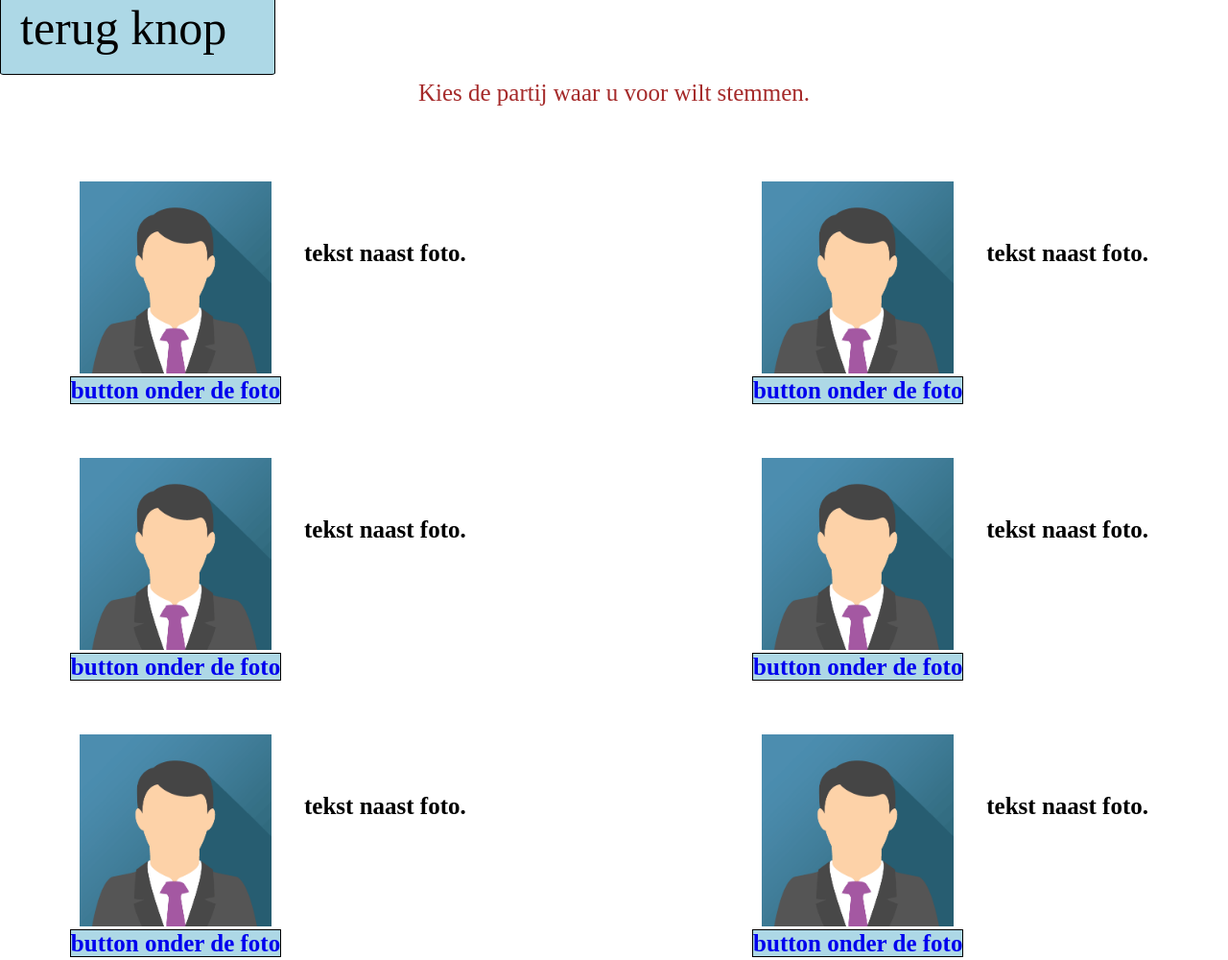
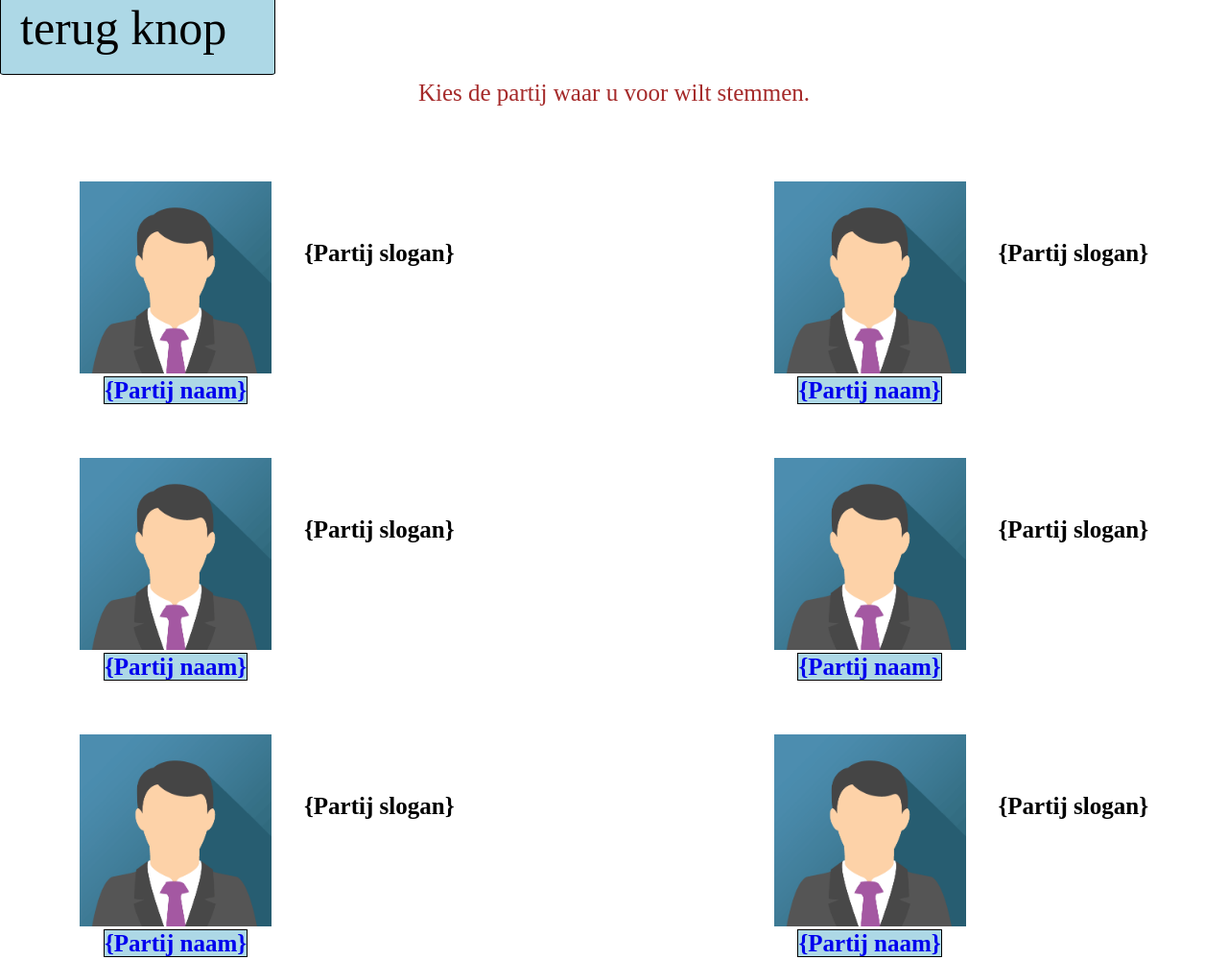
Before and after one commit to Daan7777/pro_coding, a PHP site: page /partij.php in a window 1280 px wide. Shown: the whole page at 96% size. Run offline with PHP 8.4, Linux system fonts and the light colour scheme; the visitor is signed in with stand-in values (Sample User, id 1); lists and menus that the app fills with data are empty.

Commit message:
partij pagina comments toegevoegd

```diff
--- a/partij.php
+++ b/partij.php
@@ -16,30 +16,29 @@
     // print_r($_SESSION);
     if (empty($_SESSION["code"])) header("Location: ./");
     ?>
-
     <div>
         <a class="back" href="entercode.php">terug knop</a>
     </div>
     <div>
         <p class="top"> Kies de partij waar u voor wilt stemmen. </p>
     </div>
-    <div>
+    <div> <!-- Partij slogan en partij naam moet uit de database komen. En als je die naam selecteerd moet naar de goeie mensen van die partij pagina komen. -->
         <table class="left"> <!-- partij links. -->
             <tr>
                 <th> <img src="images/avatar.jpg" class="logo" alt="avatar pic" width="200" height="200"> </th>
-                <th> tekst naast foto. </th>
+                <th> {Partij slogan} </th>
             </tr>
             <tr>
-                <th> <a href="persoon.php" class="button"> button onder de foto</a> </th>
+                <th> <a href="persoon.php" class="button">  {Partij naam}</a> </th>
             </tr>
         </table>
         <table class="right"> <!-- partij rechts. -->
             <tr>
                 <th> <img src="images/avatar.jpg" class="logo" alt="avatar pic" width="200" height="200"> </th>
-                <th> tekst naast foto. </th>
+                <th> {Partij slogan} </th>
             </tr>
             <tr>
-                <th> <a href="persoon.php" class="button"> button onder de foto</a> </th>
+                <th> <a href="persoon.php" class="button">  {Partij naam}</a> </th>
             </tr>
         </table>
     </div>
@@ -47,19 +46,19 @@
         <table class="left"> <!-- partij links. -->
             <tr>
                 <th> <img src="images/avatar.jpg" class="logo" alt="avatar pic" width="200" height="200"> </th>
-                <th> tekst naast foto. </th>
+                <th> {Partij slogan} </th>
             </tr>
             <tr>
-                <th> <a href="persoon.php" class="button"> button onder de foto</a> </th>
+                <th> <a href="persoon.php" class="button">  {Partij naam}</a> </th>
             </tr>
         </table>
         <table class="right"> <!-- partij rechts. -->
             <tr>
                 <th> <img src="images/avatar.jpg" class="logo" alt="avatar pic" width="200" height="200"> </th>
-                <th> tekst naast foto. </th>
+                <th> {Partij slogan} </th>
             </tr>
             <tr>
-                <th> <a href="persoon.php" class="button"> button onder de foto</a> </th>
+                <th> <a href="persoon.php" class="button">  {Partij naam}</a> </th>
             </tr>
         </table>
     </div>
@@ -67,19 +66,19 @@
         <table class="left"> <!-- partij links. -->
             <tr>
                 <th> <img src="images/avatar.jpg" class="logo" alt="avatar pic" width="200" height="200"> </th>
-                <th> tekst naast foto. </th>
+                <th> {Partij slogan} </th>
             </tr>
             <tr>
-                <th> <a href="persoon.php" class="button"> button onder de foto</a> </th>
+                <th> <a href="persoon.php" class="button">  {Partij naam}</a> </th>
             </tr>
         </table>
         <table class="right"> <!-- partij rechts. -->
             <tr>
                 <th> <img src="images/avatar.jpg" class="logo" alt="avatar pic" width="200" height="200"> </th>
-                <th> tekst naast foto. </th>
+                <th> {Partij slogan} </th>
             </tr>
             <tr>
-                <th> <a href="persoon.php" class="button"> button onder de foto</a> </th>
+                <th> <a href="persoon.php" class="button"> {Partij naam}</a> </th>
             </tr>
         </table>
     </div>
```
